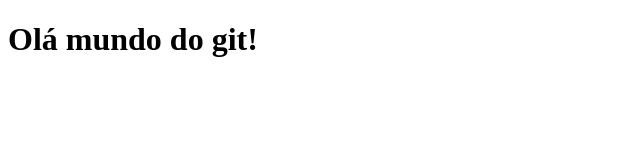
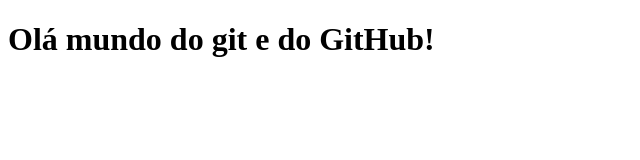
Before and after one commit to MateusBatalha/aula-de-git, a plain HTML site: page index.html in a window 1280 px wide. Shown: the whole page, without its empty margins (0-640 px from the left). Drawn offline with Linux system fonts and the light colour scheme.

Commit message:
modificação para repositório remoto

```diff
--- a/index.html
+++ b/index.html
@@ -8,6 +8,6 @@
     <script src="javascript/index.js" defer></script>
 </head>
 <body>
-    <h1>Olá mundo do git!</h1>
+    <h1>Olá mundo do git e do GitHub!</h1>
 </body>
 </html>
```
